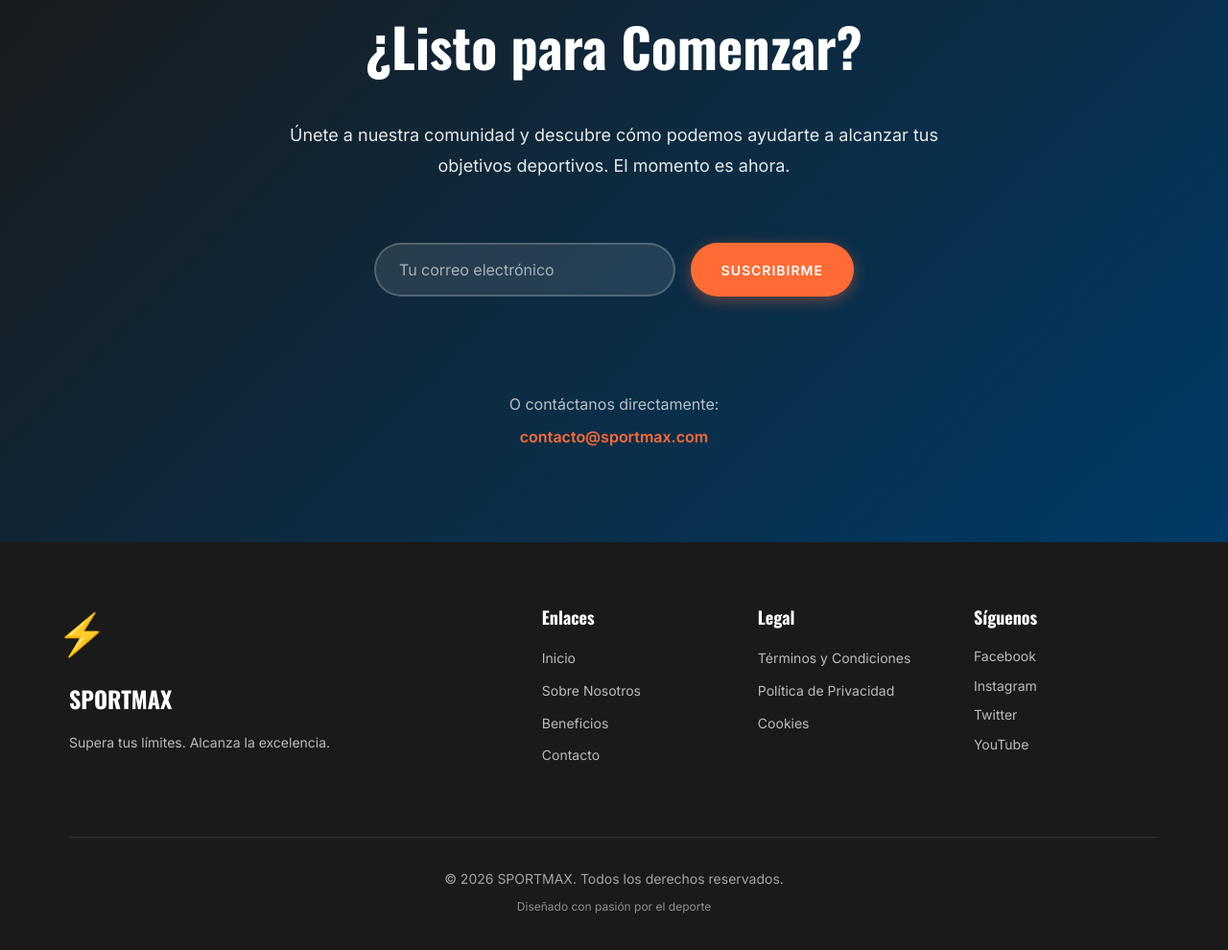
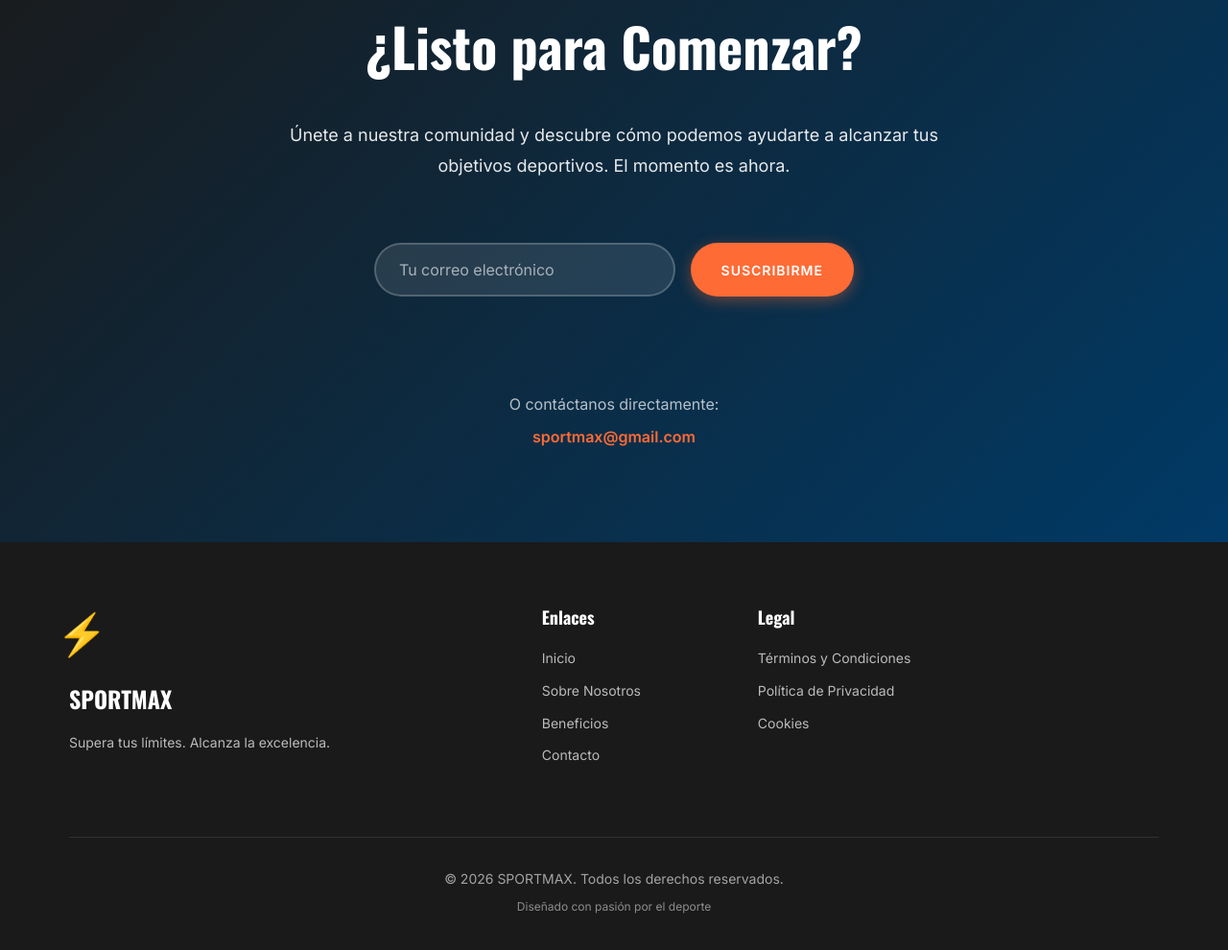
Before and after one commit to Acamacho20027/Landing-Page-Deportiva-Sportmax, a plain HTML site: page index.html in a window 1280 px wide. Shown: the part 3907-4897 px from the top of the page at 96% size. Drawn offline with nearby package versions, Linux system fonts and the light colour scheme.

Commit message:
Proyecto Final Actualizado

```diff
--- a/index.html
+++ b/index.html
@@ -290,7 +290,7 @@
                 </form>
                 <div class="cta-alternative">
                     <p>O contáctanos directamente:</p>
-                    <a href="mailto:contacto@sportmax.com" class="contact-link">contacto@sportmax.com</a>
+                    <a href="mailto:sportmax@gmail.com" class="contact-link">sportmax@gmail.com</a>
                 </div>
             </div>
         </div>
@@ -323,15 +323,6 @@
                             <li><a href="#">Cookies</a></li>
                         </ul>
                     </div>
-                    <div class="footer-column">
-                        <h4>Síguenos</h4>
-                        <div class="social-links">
-                            <a href="#" aria-label="Facebook" class="social-link">Facebook</a>
-                            <a href="#" aria-label="Instagram" class="social-link">Instagram</a>
-                            <a href="#" aria-label="Twitter" class="social-link">Twitter</a>
-                            <a href="#" aria-label="YouTube" class="social-link">YouTube</a>
-                        </div>
-                    </div>
                 </div>
             </div>
             <div class="footer-bottom">
```
